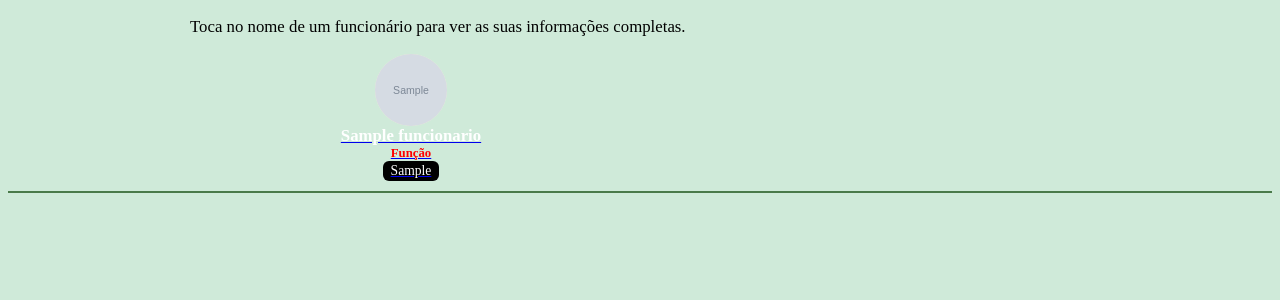
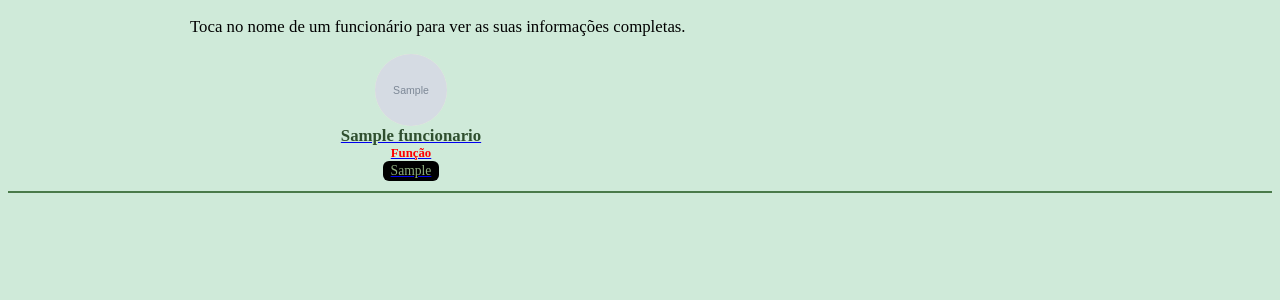
Before and after one commit to Mandalaco-16/kimbele-escola, a Django app: page /funcionarios/ in a window 1280 px wide. Shown: the part 85-385 px from the top of the page. Run offline with Django 5.2, Linux system fonts and the light colour scheme; tables that the repository leaves empty hold one stand-in row (values such as "Sample post"); grey boxes marked "Sample" are stand-in pictures.

Commit message:
Aplica cor verde aos nomes e cargos dos funcionarios

```diff
--- a/django_app/escola/static/escola/css/style.css
+++ b/django_app/escola/static/escola/css/style.css
@@ -78,13 +78,13 @@
 }
 .cartao-funcionario__cargo {
   background: #000000 !important;
-  color: #ffffff !important;
+  color: #8fae7f !important;
   padding: 0.15rem 0.5rem;
   border-radius: 6px;
   display: inline-block;
 }
 .cartao-funcionario__nome {
-  color: #ffffff !important;
+  color: #2f4f2f !important;
   font-weight: 700;
 }
 
@@ -326,3 +326,12 @@ body {
         font-size: 1.15rem;
     }
 }
+
+.ficha-funcionario h2 {
+    color: #2f4f2f;
+}
+
+.ficha-funcionario__cargo {
+    color: #4a7a4a;
+    font-weight: 600;
+}
```
